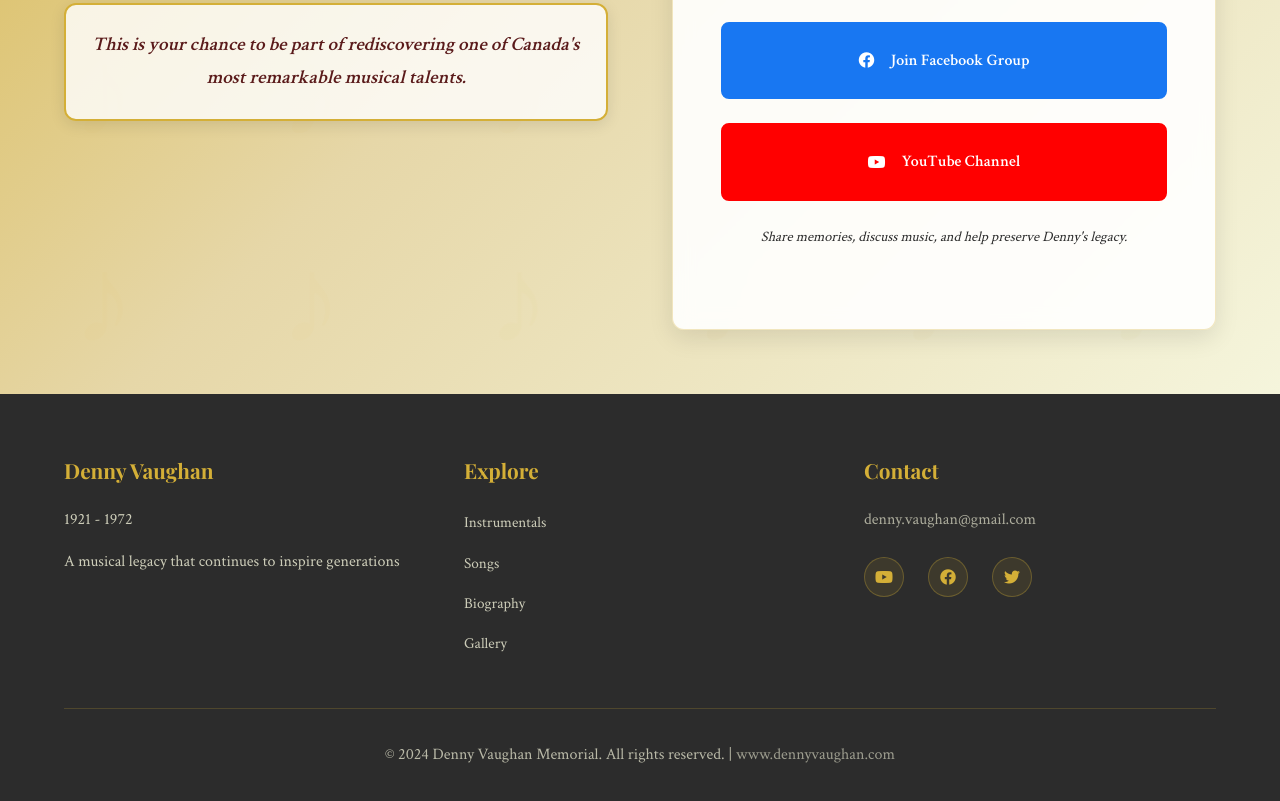
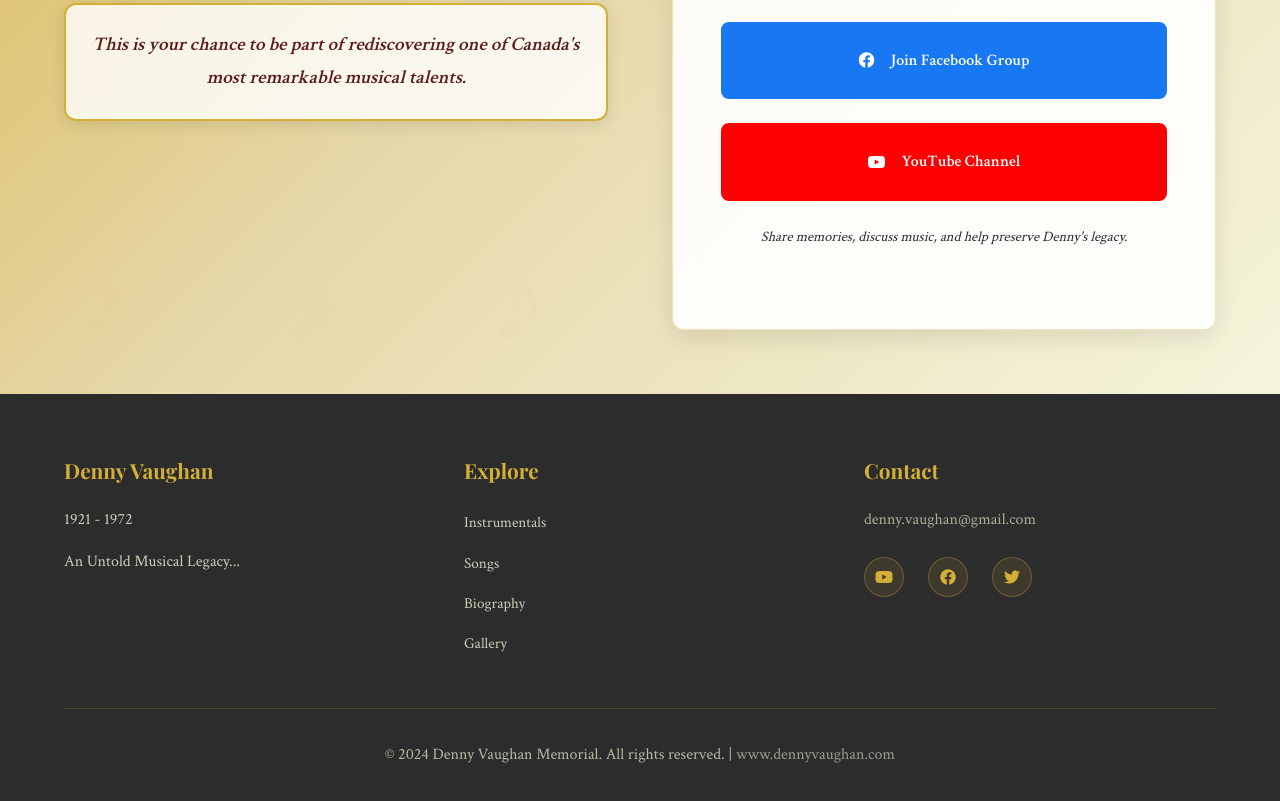
Before and after one commit to kitsmusic/denny-vaughan_website, a plain HTML site: page index.html in a window 1280 px wide. Shown: the part 6509-7310 px from the top of the page. Drawn offline with nearby package versions, Linux system fonts and the light colour scheme.

Commit message:
Update index.html
footer update

```diff
--- a/index.html
+++ b/index.html
@@ -555,7 +555,7 @@
                 <div class="footer-section">
                     <h3>Denny Vaughan</h3>
                     <p>1921 - 1972</p>
-                    <p>A musical legacy that continues to inspire generations</p>
+                    <p>An Untold Musical Legacy...</p>
                 </div>
                 <div class="footer-section">
                     <h3>Explore</h3>
```
